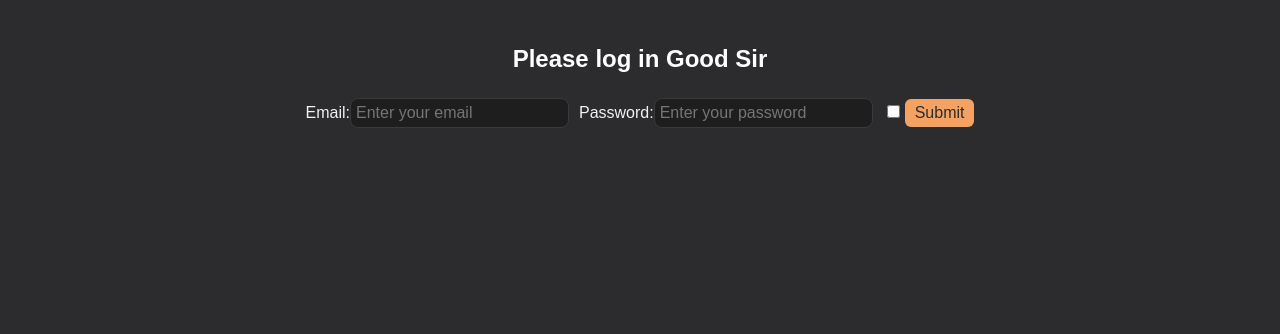
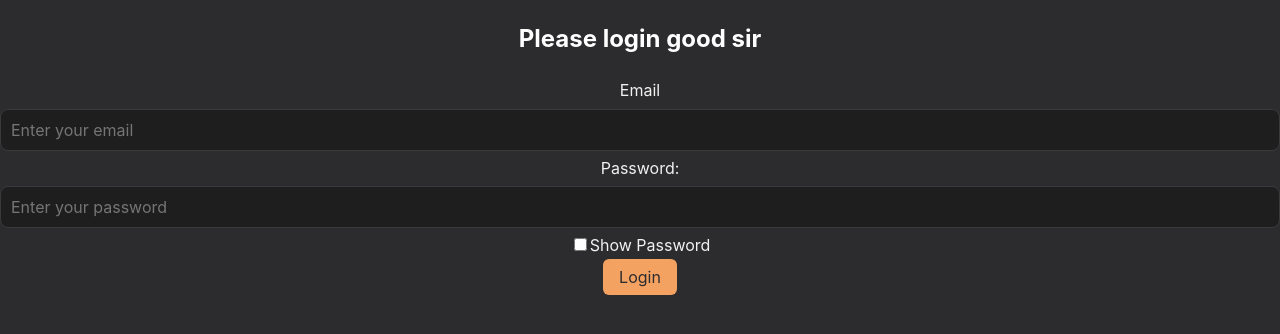
Before and after one commit to MackOfalda125/skill-based-badge-exam, a React (Create React App) app: page / in a window 1280 px wide. Shown: the top 334 px of the page. Built offline with nearby package versions, Linux system fonts and the light colour scheme.

Commit message:
Update login.js
- added containers
- removed other Hooks
- added Hooks
- commented if password.len > 6

```diff
--- a/src/views/login/login.js
+++ b/src/views/login/login.js
@@ -1,77 +1,93 @@
 import React, { useState } from 'react';
+import './login.css';
 
 function Login() {
   const [email, setEmail] = useState('');
   const [password, setPassword] = useState('');
-  const [error, setError] = useState('');
+  const [emailError, setEmailError] = useState('');
+  const [passwordError, setPasswordError] = useState('');
   const [showPassword, setShowPassword] = useState(false);
-  const [loading, setLoading] = useState(false);
 
   function validateEmail(email) {
-    return /^[^\s@]+@[^\s@]+\.[^\s@]+$/.test(email);
+    return email.includes('@') && email.includes('.');
   }
 
-  function handleSubmit(event) {
-    event.preventDefault();
-    if (!validateEmail(email)) {
-      setError('Please enter a valid email address.');
-      return;
+  function handleSubmit(e) {
+    e.preventDefault();
+    let valid = true;
+
+    if (!validateEmail(email.trim())) {
+      setEmailError('Please enter a valid email address.');
+      valid = false;
+    } else {
+      setEmailError('');
     }
-    if (password.length < 6) {
-      setError('Password must be at least 6 characters long.');
-      return;
+
+    // if (password.length < 6) {
+    //   setPasswordError('Password must be at least 6 characters.');
+    //   valid = false;
+    // } else {
+    //   setPasswordError('');
+    // } depends on your requirements
+
+    if (valid) {
+      alert(`Submitted:\nEmail: ${email}`);
+      // reset form (optional)
+      setEmail('');
+      setPassword('');
     }
-    setError('');
-    setLoading(true);
-    setTimeout(() => {
-      alert(`Email: ${email}\nPassword: ${password}`);
-      setLoading(false);
-    }, 1000);
   }
 
   return (
-    <form onSubmit={handleSubmit} style={{ padding: '20px', fontFamily: 'Arial' }}>
-      <h2>Please log in Good Sir</h2>
-      <label htmlFor="email">Email:</label>
+    <main className="login-container">
+      <form onSubmit={handleSubmit} className="login-form">
+        <h2>Please login good sir</h2>
+        <div className="form-group">
+          <label htmlFor="emailInput">Email</label>
           <input
-        id="email"
             type="email"
+            id="emailInput"
+            className="form-input"
             value={email}
             onChange={e => setEmail(e.target.value)}
             placeholder="Enter your email"
-        style={{ marginRight: '10px', padding: '5px' }}
-        aria-label="Email"
-        required
           />
+          {emailError && <p className="error">{emailError}</p>}
+        </div>
+
+       <div className="form-group">
    <label htmlFor="password">Password:</label>
   <input
+    type={showPassword ? "text" : "password"}
     id="password"
-        type={showPassword ? "text" : "password"}
+    className="form-input"
     value={password}
-        onChange={e => setPassword(e.target.value)}
+    onChange={(e) => setPassword(e.target.value)}
     placeholder="Enter your password"
-        style={{ marginRight: '10px', padding: '5px' }}
-        aria-label="Password"
-        required
   />
-      <label>
+</div>
+
+<div className="form-group">
+  <label className="show-password">
     <input
       type="checkbox"
       checked={showPassword}
       onChange={() => setShowPassword(!showPassword)}
-          style={{ marginRight: '5px' }}
     />
+    Show Password
+  </label>
+  {passwordError && <p className="error">{passwordError}</p>}
+</div>
 
-      </label>
         <button
           type="submit"
-        style={{ padding: '5px 10px' }}
-        disabled={loading || !email || !password}
+          className="submit-button"
+          disabled={!email || !password}
         >
-        {loading ? 'Submitting...' : 'Submit'}
+          Login
         </button>
-      {error && <p style={{ color: 'red', marginTop: '10px' }}>{error}</p>}
       </form>
+    </main>
   );
 }
 
```
Lines whose indentation alone changed are shown as unchanged.
